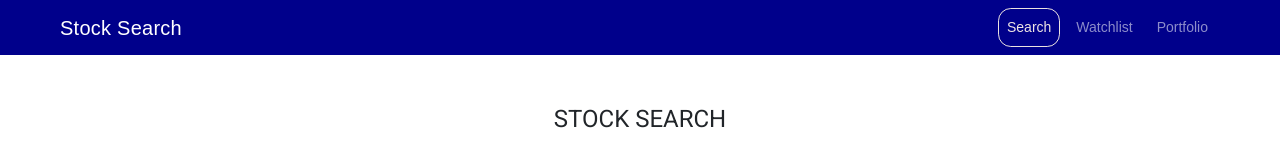
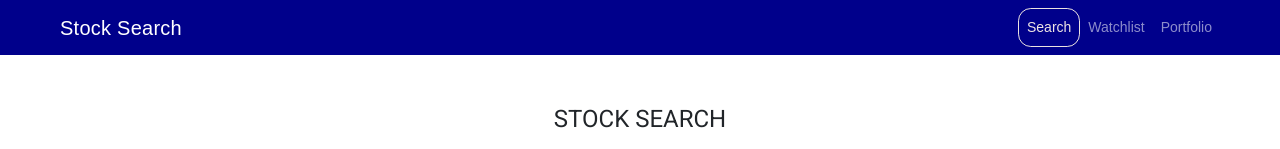
Before and after one commit to vedanth-subramaniam/Stock-Trading-MEAN-App, an Angular app: page / in a window 1280 px wide. Shown: the top 149 px of the page. Built offline with nearby package versions, Linux system fonts and the light colour scheme.

Commit message:
Before changing search form

```diff
--- a/src/app/app.component.html
+++ b/src/app/app.component.html
@@ -3,13 +3,13 @@
     <a class="navbar-brand">Stock Search</a>
     <div class="collapse navbar-collapse" id="navbarNavAltMarkup">
       <div class="navbar-nav ms-auto">
-        <button type="button" class="btn nav-link mx-1 " [class.active]="showComponent === 'search'"
+        <button type="button" class="btn nav-link" [class.active]="showComponent === 'search'"
                 (click)="showComponent='search'">Search
         </button>
-        <button type="button" class="btn nav-link mx-1" [class.active]="showComponent === 'wishlist'"
+        <button type="button" class="btn nav-link" [class.active]="showComponent === 'wishlist'"
                 (click)="showComponent='wishlist'">Watchlist
         </button>
-        <button type="button" class="btn nav-link mx-1" [class.active]="showComponent === 'portfolio'"
+        <button type="button" class="btn nav-link" [class.active]="showComponent === 'portfolio'"
                 (click)="showComponent='portfolio'">Portfolio
         </button>
       </div>
--- a/src/app/stock-search/stock-search.component.ts
+++ b/src/app/stock-search/stock-search.component.ts
@@ -1,4 +1,4 @@
-import { Component } from '@angular/core';
+import {Component, OnInit} from '@angular/core';
 
 @Component({
   selector: 'app-stock-search',
@@ -7,6 +7,11 @@ import { Component } from '@angular/core';
   templateUrl: './stock-search.component.html',
   styleUrl: './stock-search.component.css'
 })
-export class StockSearchComponent {
+export class StockSearchComponent implements OnInit {
+
+
+  ngOnInit(): void {
+    console.log("Hey");
+  }
 
 }
```
